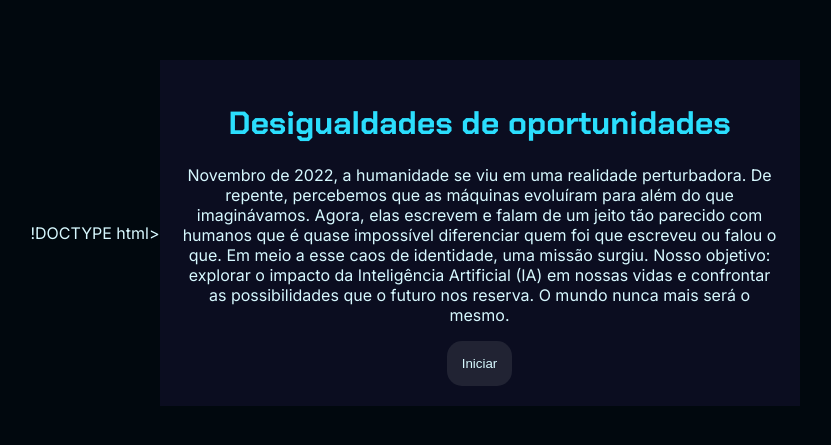
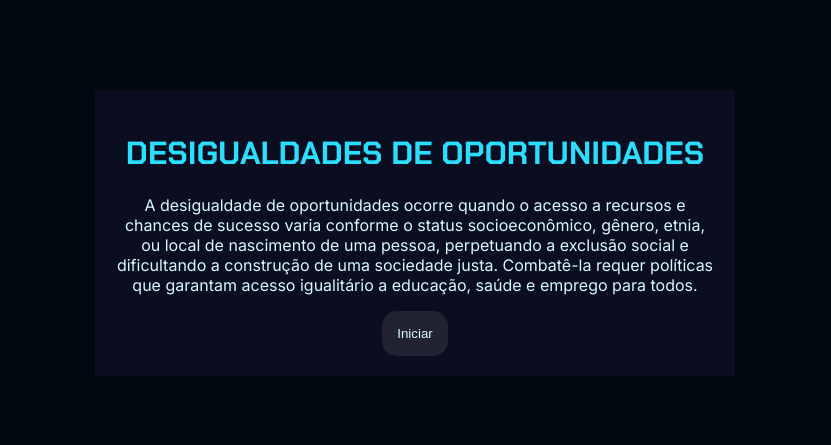
Before and after one commit to anaaisa1/social, a plain HTML site: page index.html in a window 1280 px wide. Shown: the part 175-620 px from the top of the page, without its empty margins (225-1056 px from the left). Drawn offline with Linux system fonts and the light colour scheme; a script that the page names is missing; files whose address does not match are found by name.

Commit message:
Update index.html

```diff
--- a/index.html
+++ b/index.html
@@ -1,26 +1,18 @@
-
-!DOCTYPE html>
+<!DOCTYPE html>
 <html lang="pt-br">
 
 <head>
     <meta charset="UTF-8">
     <meta name="viewport" content="width=device-width, initial-scale=1.0">
     <link rel="stylesheet" href="style.css">
-    <title> SOCIAL</title>
+    <title>SOCIAL</title>
 </head>
 
 <body>
     <div class="caixa-principal">
-        <h1>Desigualdades de oportunidades</h1>
+        <h1>DESIGUALDADES DE OPORTUNIDADES</h1>
         <div class="tela-inicial">
-            <p>Novembro de 2022, a humanidade se viu em uma realidade perturbadora.
-                De repente, percebemos que as máquinas evoluíram para além do que imaginávamos.
-                Agora, elas escrevem e falam de um jeito tão parecido com humanos que é quase impossível diferenciar
-                quem foi que escreveu ou falou o que.
-                Em meio a esse caos de identidade, uma missão surgiu.
-                Nosso objetivo: explorar o impacto da Inteligência Artificial (IA) em nossas vidas e confrontar as
-                possibilidades que o futuro nos reserva.
-                O mundo nunca mais será o mesmo.
+            <p>A desigualdade de oportunidades ocorre quando o acesso a recursos e chances de sucesso varia conforme o status socioeconômico, gênero, etnia, ou local de nascimento de uma pessoa, perpetuando a exclusão social e dificultando a construção de uma sociedade justa. Combatê-la requer políticas que garantam acesso igualitário a educação, saúde e emprego para todos.
             </p>
             <button class="iniciar-btn">Iniciar</button>
         </div>
```
